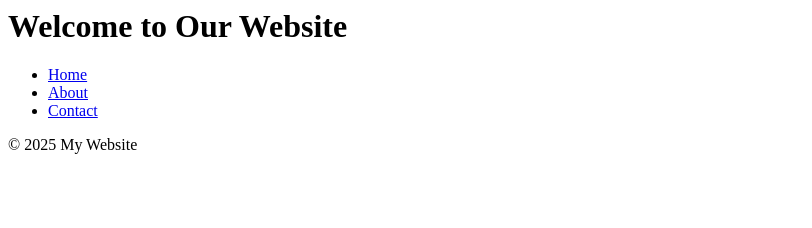
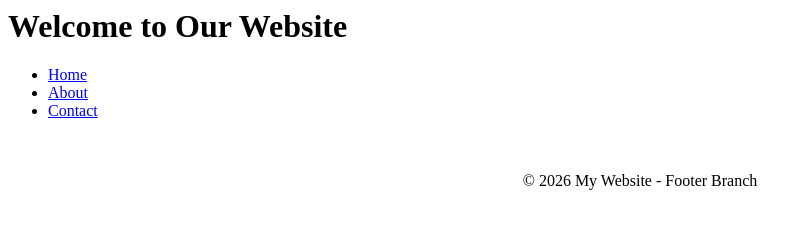
Before and after one commit to gmc2104/version-control-simulation-Gracie, a plain HTML site: page index.html in a window 1280 px wide. Shown: the whole page, without its empty margins (0-812 px from the left). Drawn offline with Linux system fonts and the light colour scheme.

Commit message:
Added footer section to index.html

```diff
--- a/index.html
+++ b/index.html
@@ -12,7 +12,7 @@
     <li><a href="#">Contact</a></li>
   </ul>
 </nav>
-<footer>
-  <p>&copy; 2025 My Website</p>
-</footer>
+    <footer style="text-align: center; padding: 20px;">
+      <p>&copy; 2026 My Website - Footer Branch</p>
+    </footer>
 </html>
```
